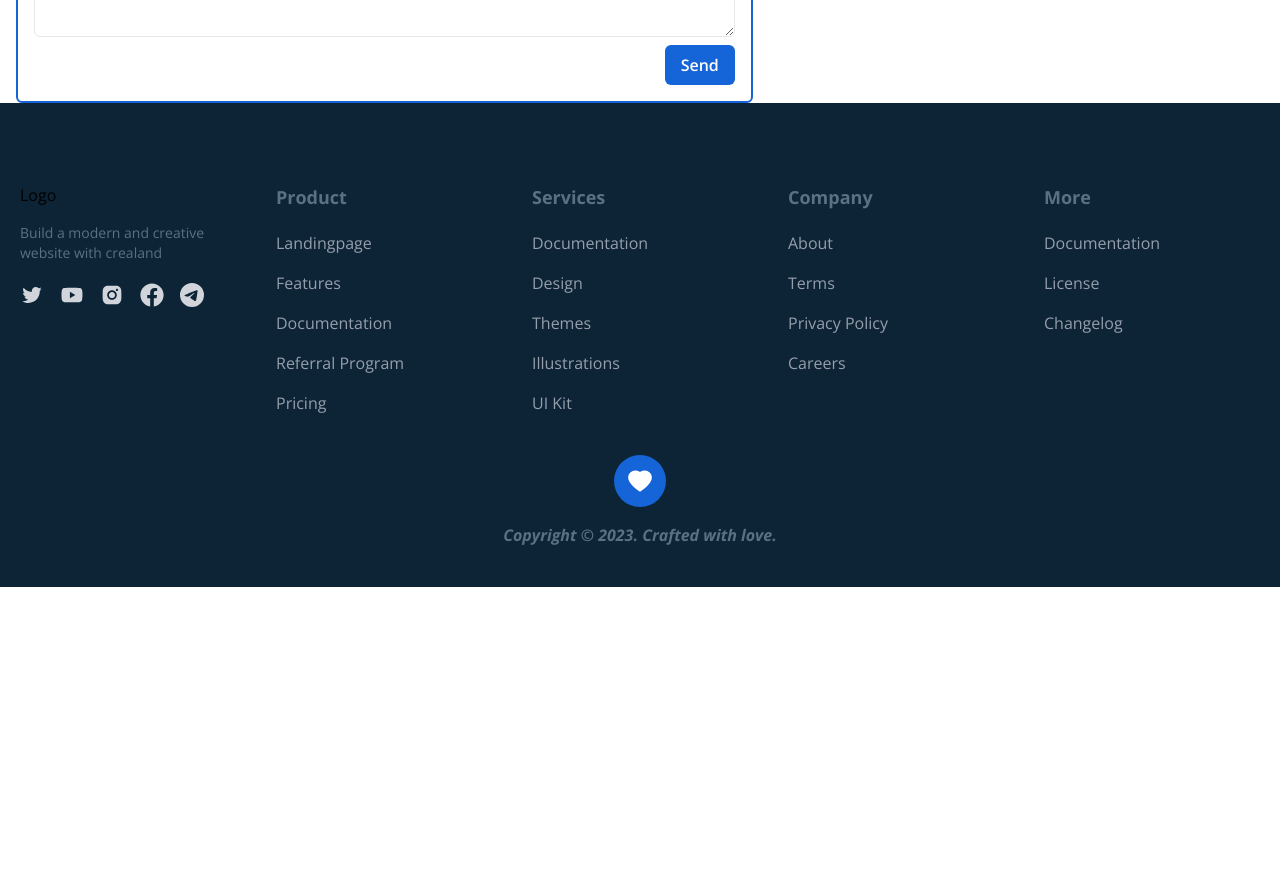
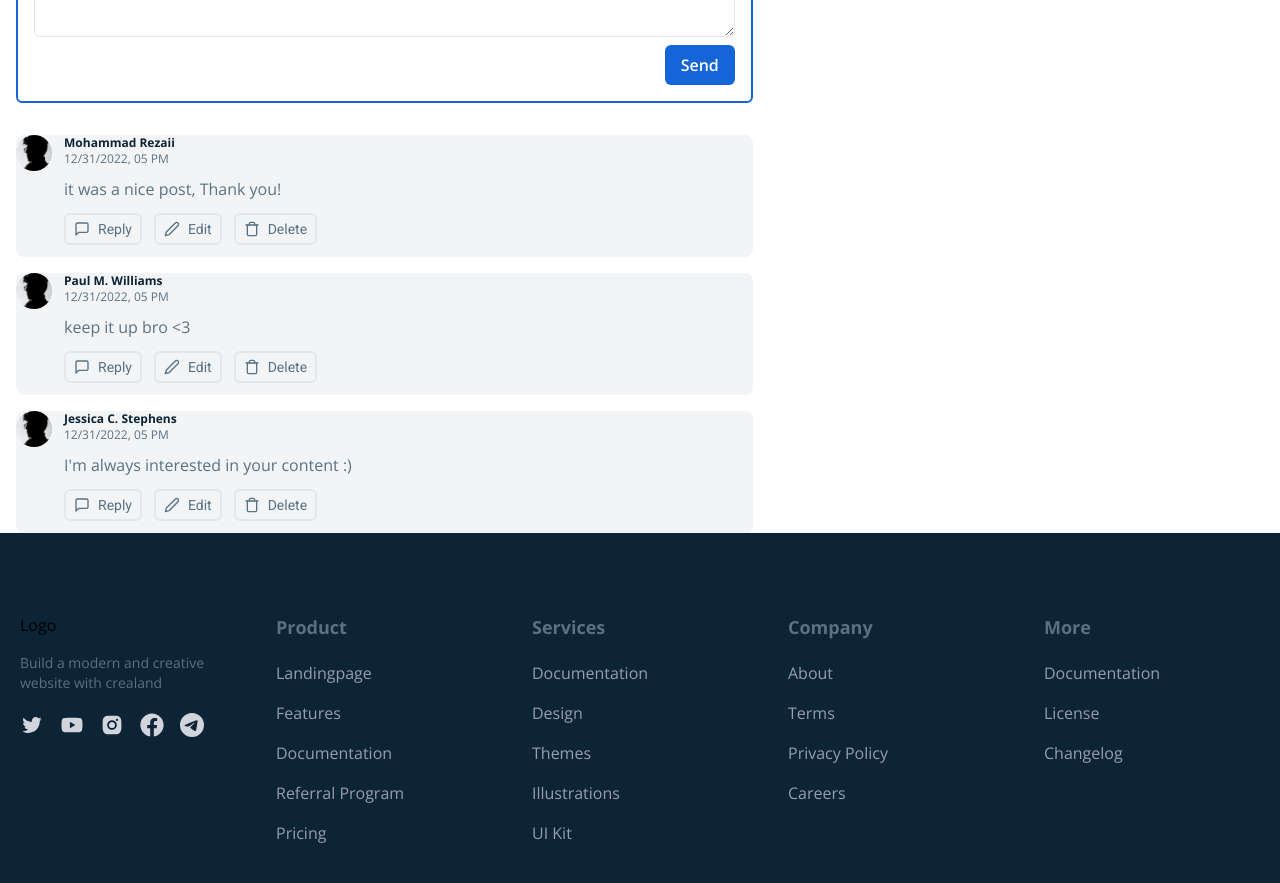
Before and after one commit to pasinduweerarathne/mern-blog, a React (Vite) app in the folder frontend/: page /blog/1 in a window 1280 px wide. Shown: the part 900-1783 px from the top of the page. Before the commit the page ends 1487 px from the top, so only its background shows below. Built offline with nearby package versions, Linux system fonts and the light colour scheme.

Commit message:
add comments on a post

```diff
--- a/frontend/src/components/comments/Comment.jsx
+++ b/frontend/src/components/comments/Comment.jsx
@@ -1,135 +1,44 @@
-// import { FiMessageSquare, FiEdit2, FiTrash } from "react-icons/fi";
+/* eslint-disable react/prop-types */
+import { FiMessageSquare, FiEdit2, FiTrash } from "react-icons/fi";
+import images from "../../constants/images";
 
-// import { images, stables } from "../../constants";
-// import CommentForm from "./CommentForm";
-
-const Comment = () =>
-  //   {
-  //   comment,
-  //   logginedUserId,
-  //   affectedComment,
-  //   setAffectedComment,
-  //   addComment,
-  //   parentId = null,
-  //   updateComment,
-  //   deleteComment,
-  //   replies,
-  //   }
-  {
-    //   const isUserLoggined = Boolean(logginedUserId);
-    //   const commentBelongsToUser = logginedUserId === comment.user._id;
-    //   const isReplying =
-    //     affectedComment &&
-    //     affectedComment.type === "replying" &&
-    //     affectedComment._id === comment._id;
-    //   const isEditing =
-    //     affectedComment &&
-    //     affectedComment.type === "editing" &&
-    //     affectedComment._id === comment._id;
-    //   const repliedCommentId = parentId ? parentId : comment._id;
-    //   const replyOnUserId = comment.user._id;
-
+const Comment = ({ comment }) => {
   return (
-      <div
-        className="flex flex-nowrap items-start gap-x-3 bg-[#F2F4F5] p-3 rounded-lg"
-        //   id={`comment-${comment?._id}`}
-      >
-        {/* <img
-        src={
-          comment?.user?.avatar
-            ? stables.UPLOAD_FOLDER_BASE_URL + comment.user.avatar
-            : images.userImage
-        }
-        alt="user profile"
+    <div className="flex flex-nowrap items-start gap-x-3 bg-[#F2F4F5] rounded-lg">
+      <img
+        src={images.postProfile}
+        alt="userProfile"
         className="w-9 h-9 object-cover rounded-full"
-      /> */}
-        <div>Image</div>
+      />
       <div className="flex-1 flex flex-col">
-          <h5 className="font-bold text-dark-hard text-xs lg:text-sm">
-            pasindu
+        <h5 className="font-bold text-dark-hard text-xs">
+          {comment.user.name}
         </h5>
         <span className="text-xs text-dark-light">
-            {/* {new Date(comment.createdAt).toLocaleDateString("en-US", {
+          {new Date(comment.createdAt).toLocaleDateString("en-US", {
             day: "numeric",
-            month: "short",
+            month: "numeric",
             year: "numeric",
             hour: "2-digit",
-          })} */}
-            2/2/2024
+          })}
         </span>
-          {/* {!isEditing && (
         <p className="font-opensans mt-[10px] text-dark-light">
           {comment.desc}
         </p>
-        )} */}
-          {/* {isEditing && (
-          <CommentForm
-            btnLabel="Update"
-            formSubmitHanlder={(value) => updateComment(value, comment._id)}
-            formCancelHandler={() => setAffectedComment(null)}
-            initialText={comment.desc}
-          />
-        )} */}
-          <div className="flex items-center gap-x-3 text-dark-light font-roboto text-sm mt-3 mb-3">
-            {/* {isUserLoggined && (
-            <button
-              className="flex items-center space-x-2"
-              onClick={() =>
-                setAffectedComment({ type: "replying", _id: comment._id })
-              }
-            >
+        <div className="flex items-center gap-x-3 text-dark-light font-roboto text-sm my-3">
+          <button className="flex items-center space-x-2 border-2 px-2 py-1 rounded-md transition-all duration-300 hover:text-white hover:bg-primary hover:border-primary">
             <FiMessageSquare className="w-4 h-auto" />
             <span>Reply</span>
           </button>
-          )} */}
-            {/* {commentBelongsToUser && (
-            <>
-              <button
-                className="flex items-center space-x-2"
-                onClick={() =>
-                  setAffectedComment({ type: "editing", _id: comment._id })
-                }
-              >
+          <button className="flex items-center space-x-2 border-2 px-2 py-1 rounded-md transition-all duration-300 hover:text-white hover:bg-yellow-500 hover:border-yellow-500">
             <FiEdit2 className="w-4 h-auto" />
             <span>Edit</span>
           </button>
-              <button
-                className="flex items-center space-x-2"
-                onClick={() => deleteComment(comment._id)}
-              >
+          <button className="flex items-center space-x-2 border-2 px-2 py-1 rounded-md transition-all duration-300 hover:text-white hover:bg-red-600 hover:border-red-600">
             <FiTrash className="w-4 h-auto" />
             <span>Delete</span>
           </button>
-            </>
-          )} */}
         </div>
-          {/* {isReplying && (
-          <CommentForm
-            btnLabel="Reply"
-            formSubmitHanlder={(value) =>
-              addComment(value, repliedCommentId, replyOnUserId)
-            }
-            formCancelHandler={() => setAffectedComment(null)}
-          />
-        )}
-        {replies.length > 0 && (
-          <div>
-            {replies.map((reply) => (
-              <Comment
-                key={reply._id}
-                addComment={addComment}
-                affectedComment={affectedComment}
-                setAffectedComment={setAffectedComment}
-                comment={reply}
-                deleteComment={deleteComment}
-                logginedUserId={logginedUserId}
-                replies={[]}
-                updateComment={updateComment}
-                parentId={comment._id}
-              />
-            ))}
-          </div>
-        )} */}
       </div>
     </div>
   );
--- a/frontend/src/components/comments/CommentsContainer.jsx
+++ b/frontend/src/components/comments/CommentsContainer.jsx
@@ -1,10 +1,11 @@
 import CommentForm from "./CommentForm";
 import { getCommentsData } from "../../data/comments";
 import { useEffect, useState } from "react";
+import Comment from "./Comment";
 
 const CommentsContainer = () => {
   const [comments, setComments] = useState([]);
-  console.log(comments);
+  const mainComment = comments.filter((comment) => comment.parent === null);
 
   useEffect(() => {
     (async () => {
@@ -33,6 +34,11 @@ const CommentsContainer = () => {
   return (
     <div>
       <CommentForm btnLabel={"Send"} formSubmitHanlder={formSubmitHanlder} />
+      <div className="space-y-4 mt-8">
+        {mainComment.map((comment, index) => (
+          <Comment key={index} comment={comment} />
+        ))}
+      </div>
     </div>
   );
 };
--- a/frontend/src/constants/images.js
+++ b/frontend/src/constants/images.js
@@ -1,8 +1,9 @@
 import HeroImage from "@/assets/HeroImage.svg";
 import PageNotFound from "@/assets/PageNotFound.webp";
 import post1 from "@/assets/posts/post1.jpg";
+import postProfile from "@/assets/posts/postProfile.jpg";
 import CtaImage from "@/assets/CtaImage.jpg";
 
-const images = { HeroImage, PageNotFound, post1, CtaImage };
+const images = { HeroImage, PageNotFound, post1, CtaImage, postProfile };
 
 export default images;
```
Also changed, not shown: frontend/src/assets/posts/postProfile.jpg (added). Lines whose indentation alone changed are shown as unchanged.
